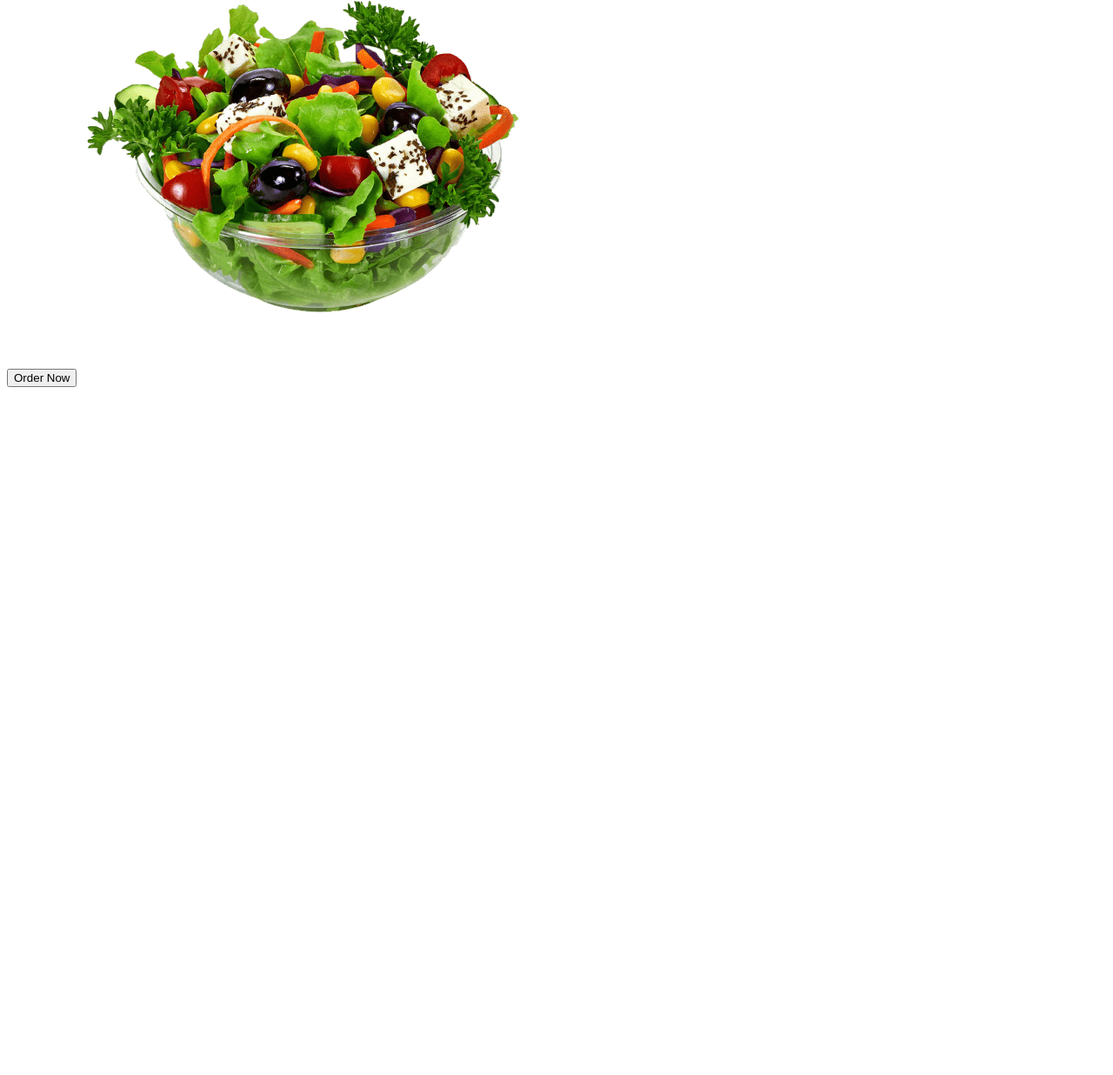
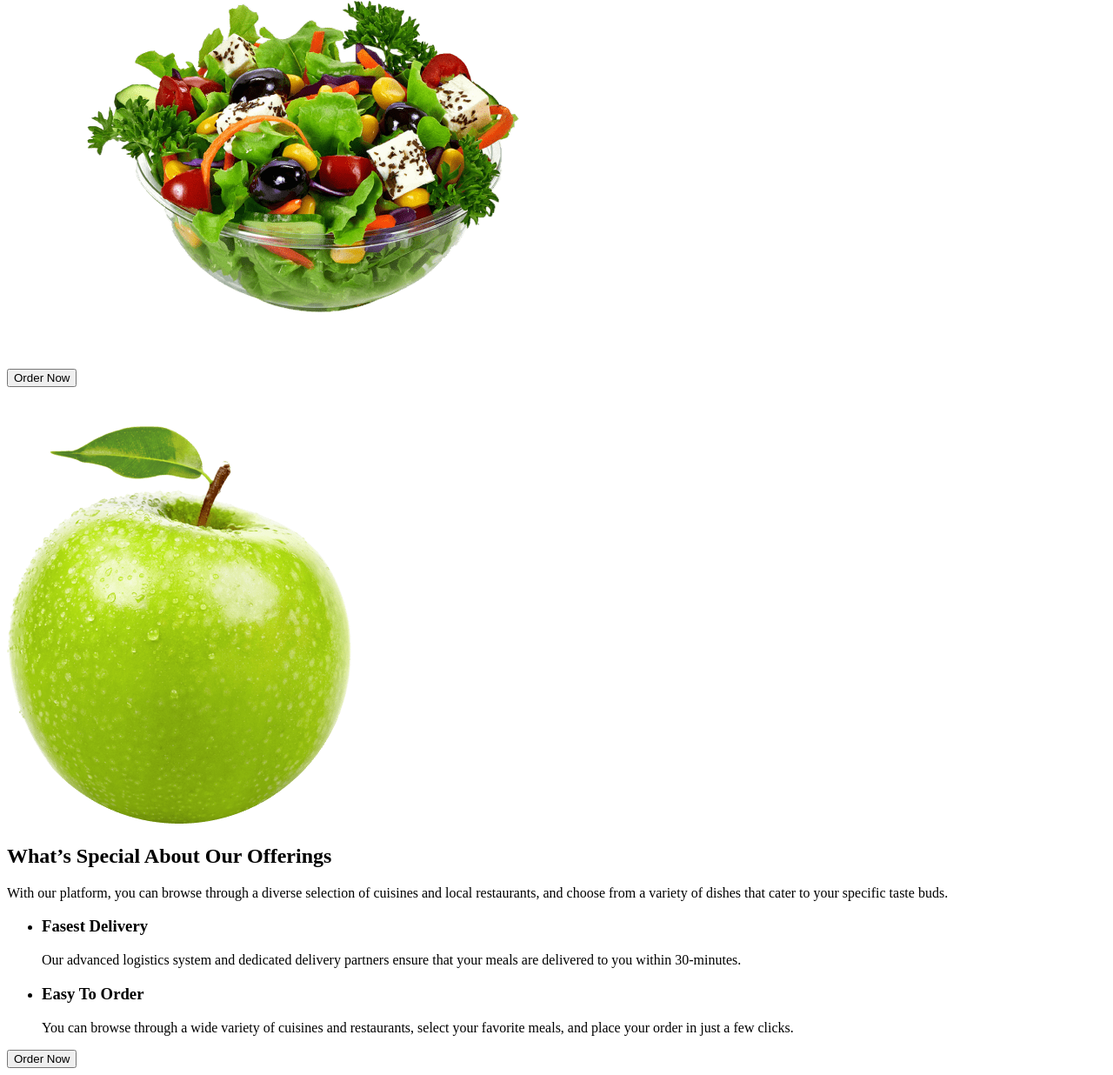
Before and after one commit to NataliaPot/HP1, a plain HTML site: page index.html in a window 1280 px wide. Shown: the part 415-1651 px from the top of the page at 87% size. Before the commit the page ends 868 px from the top, so only its background shows below. Drawn offline with Linux system fonts and the light colour scheme.

Commit message:
add About markup

```diff
--- a/index.html
+++ b/index.html
@@ -17,8 +17,8 @@
       </a>
       <nav>
         <ul>
-          <li><a href="">Home</a></li>
-          <li><a href="">About</a></li>
+          <li><a href="#hero">Home</a></li>
+          <li><a href="#about">About</a></li>
           <li><a href="">Service</a></li>
           <li><a href="">Menu</a></li>
           <li><a href="">Contact</a></li>
@@ -27,7 +27,7 @@
       <button type="button">Order Now</button>
     </header>
     <main>
-      <section>
+      <section id="hero">
         <h1>Enjoy Your Favorite Food From Anywhere</h1>
         <p>
           With just a few clicks, you can have your favorite meals delivered
@@ -38,6 +38,33 @@
         <button>Order Now</button
         ><img src="./images/food.png" alt="salad" width="528" height="528" />
       </section>
+      <section id="about">
+        <img src="./images/apple.png" alt="apple" width="396" height="502" />
+        <h2>What’s Special About Our Offerings</h2>
+        <p>
+          With our platform, you can browse through a diverse selection of
+          cuisines and local restaurants, and choose from a variety of dishes
+          that cater to your specific taste buds.
+        </p>
+        <ul>
+          <li>
+            <h3>Fasest Delivery</h3>
+            <p>
+              Our advanced logistics system and dedicated delivery partners
+              ensure that your meals are delivered to you within 30-minutes.
+            </p>
+          </li>
+          <li>
+            <h3>Easy To Order</h3>
+            <p>
+              You can browse through a wide variety of cuisines and restaurants,
+              select your favorite meals, and place your order in just a few
+              clicks.
+            </p>
+          </li>
+        </ul>
+        <button type="button">Order Now</button>
+      </section>
     </main>
     <footer></footer>
   </body>
```
Also changed, not shown: images/apple.png (added).
